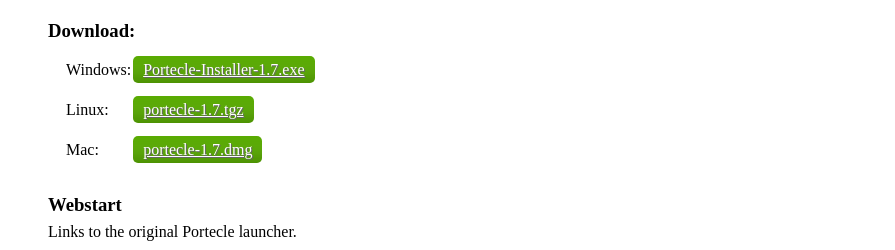
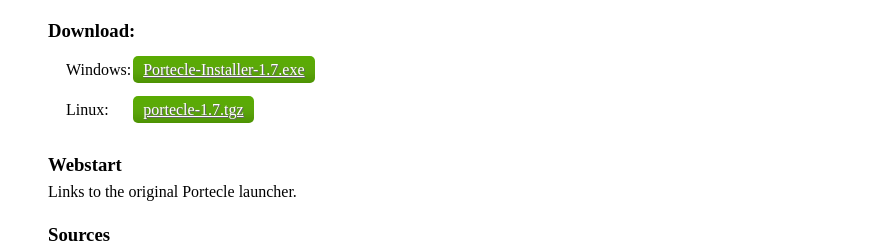
Before and after one commit to jakubneubauer/porteclepack, a plain HTML site: page index.html in a window 1280 px wide. Shown: the part 139-389 px from the top of the page, without its empty margins (192-1087 px from the left). Drawn offline with Linux system fonts and the light colour scheme; a script that the page names is missing.

Commit message:
removed link to broken Mac build

```diff
--- a/index.html
+++ b/index.html
@@ -12,7 +12,7 @@
 <table class="download">
 <tr><td>Windows: <td><a class="button green" href="dist-1.7/Portecle-Installer-1.7.exe">Portecle-Installer-1.7.exe</a>
 <tr><td>Linux: <td> <a class="button green" href="dist-1.7/portecle-1.7.tgz">portecle-1.7.tgz</a>
-<tr><td>Mac: <td> <a class="button green" href="dist-1.7/portecle-1.7.dmg">portecle-1.7.dmg</a>
+<!--<tr><td>Mac: <td> <a class="button green" href="dist-1.7/portecle-1.7.dmg">portecle-1.7.dmg</a>-->
 </table>
 <h3>Webstart</h3>
   <script type="text/javascript" src="http://www.java.com/js/deployJava.js"></script>
```
